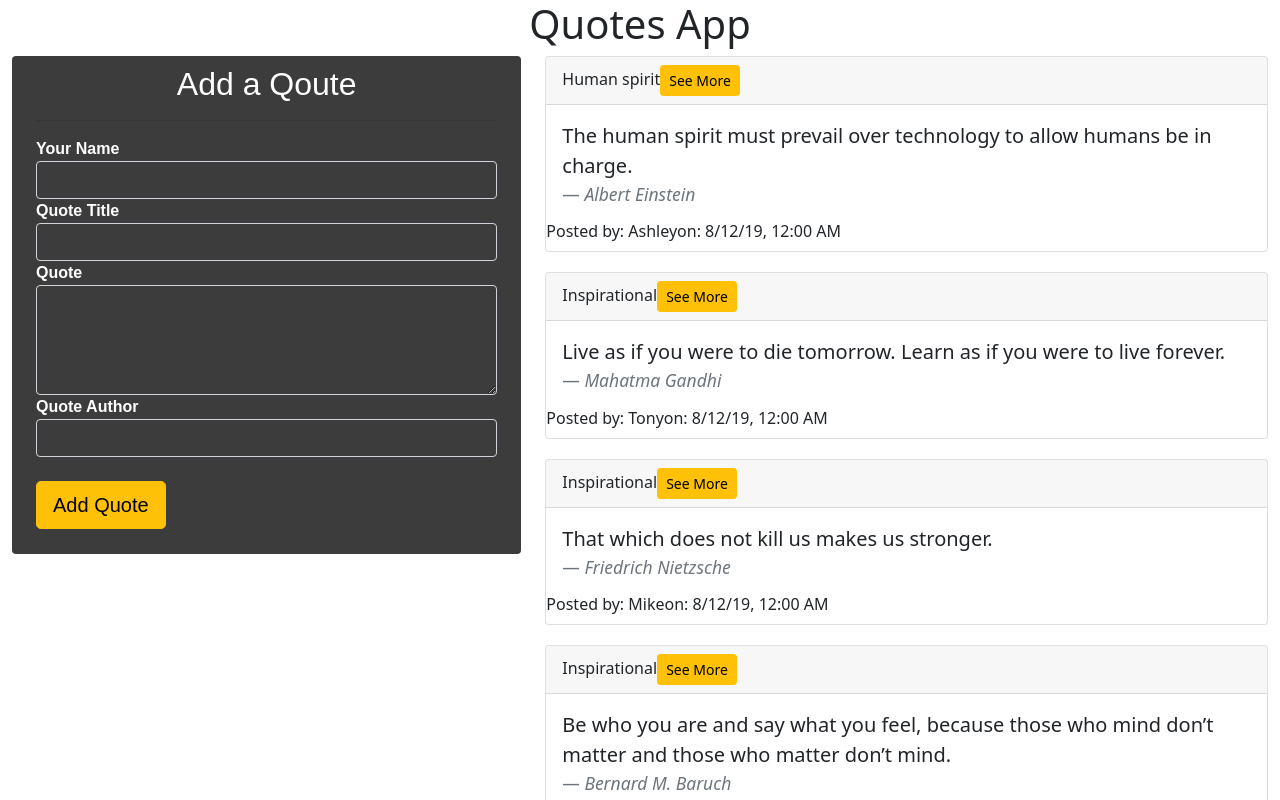
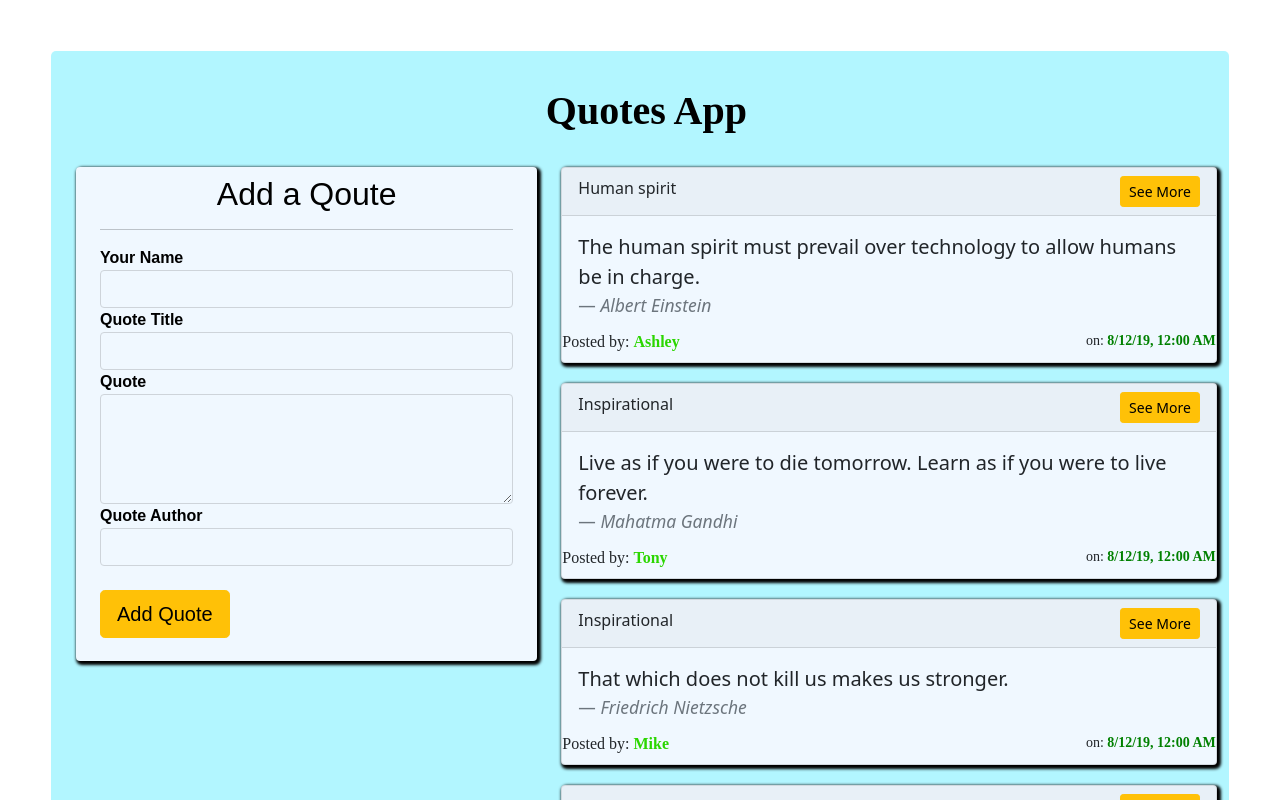
Before and after one commit to Mikemunene16/ang-wk1-ip, an Angular app: page / in a window 1280 px wide. Shown: the top 800 px of the page. Built offline with nearby package versions, Linux system fonts and the light colour scheme.

Commit message:
Add style to quotes component

```diff
--- a/src/app/quotes-form/quotes-form.component.css
+++ b/src/app/quotes-form/quotes-form.component.css
@@ -1,10 +1,10 @@
 .form-control{
-    color: white;
+    color: black;
     background: transparent;
     font-weight: 570;
   }
   label{
-    color: white;
+    color: black;
     font-weight: 600;
   }
   /*hr{
@@ -13,13 +13,13 @@
     background-color: orange;
   }*/
   .heading{
-    color: white;
+    color: black;
     text-align: center;
     padding-top: 2%;
   }
   .container-fluid{
-    background-color: rgb(61, 60, 60);
-
+    background-color: aliceblue;
+    box-shadow: 2px 2px 3px 2px black;
     border-radius: 4px;
     padding-bottom: 5%;
     /*box-shadow: 2px 2px 3px 2px black;*/
--- a/src/app/quotes/quotes.component.css
+++ b/src/app/quotes/quotes.component.css
@@ -0,0 +1,56 @@
+h1{
+    font-family: 'Special Elite', cursive;
+    color: black;
+    text-align: center;
+    font-weight: bolder;
+    padding-bottom: 2%;
+    padding-top: 2%;
+  }
+  h4{
+    font-family: 'Architects Daughter', cursive;
+  }
+  span{
+    font-family: 'Architects Daughter', cursive;
+  }
+  .overlay{
+    background-color:rgba(0, 225, 255, 0.301);
+    background-position: center;
+    border-radius: 5px;
+    margin-top:4%;
+    margin-left: 4%;
+    margin-right: 4%;
+    margin-bottom: 5%;
+    padding-top: 1%;
+    padding-left: 1%;
+    padding-bottom: 5%;
+  }
+  #name{
+    color:rgb(43, 214, 0);
+    font-weight: 700;
+  }
+  .all-cards{
+    display: flex;
+    flex-wrap: wrap;
+    justify-content: space-around;
+  }
+  #quotes-button{
+    float: right;
+  }
+  .card{
+    margin-bottom: 2%;
+    background-color: aliceblue;
+    box-shadow: 2px 2px 3px 2px black;
+  }
+  #date{
+    float: right;
+    font-size: 14px;
+  }
+  #datecolor{
+    color: green;
+    font-weight: 700;
+  }
+  .card-text{
+    font-family: 'Handlee', cursive;
+    font-weight: 570;
+    font-size: 18px;
+  }
```
